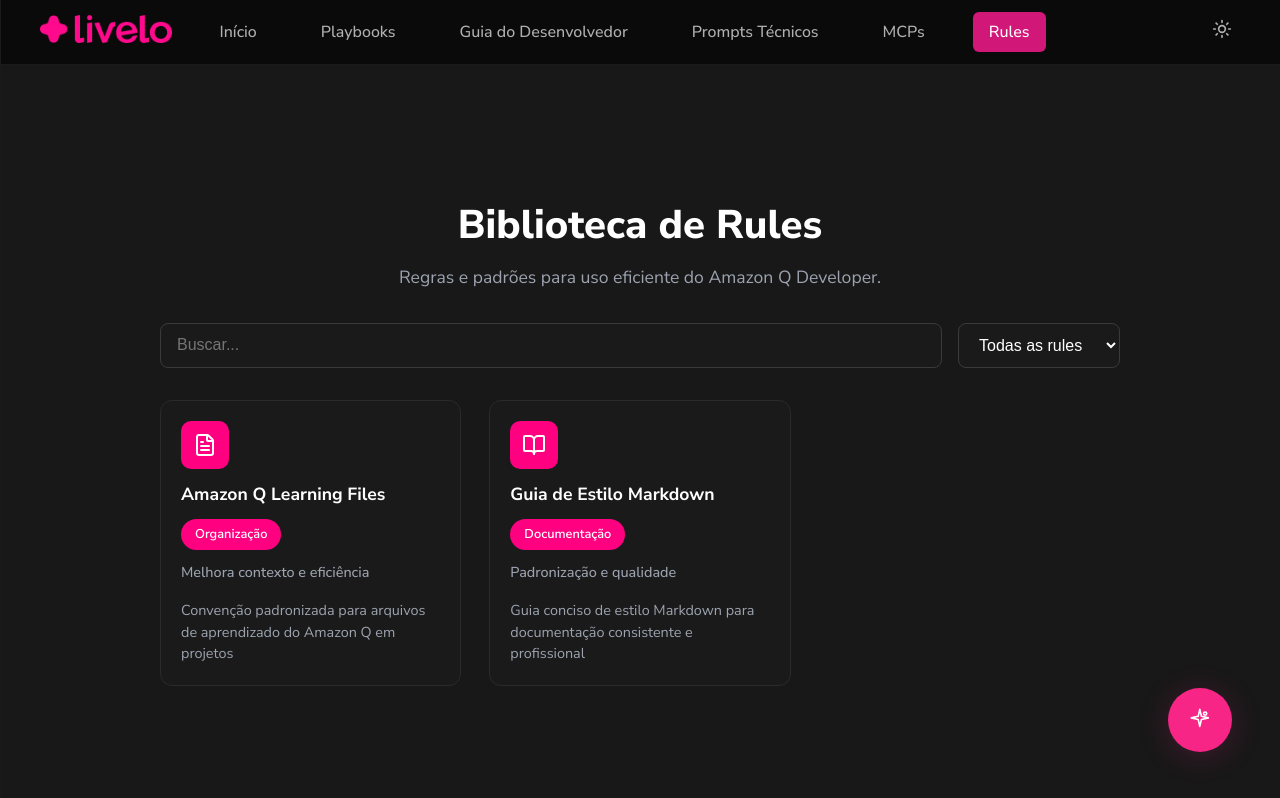
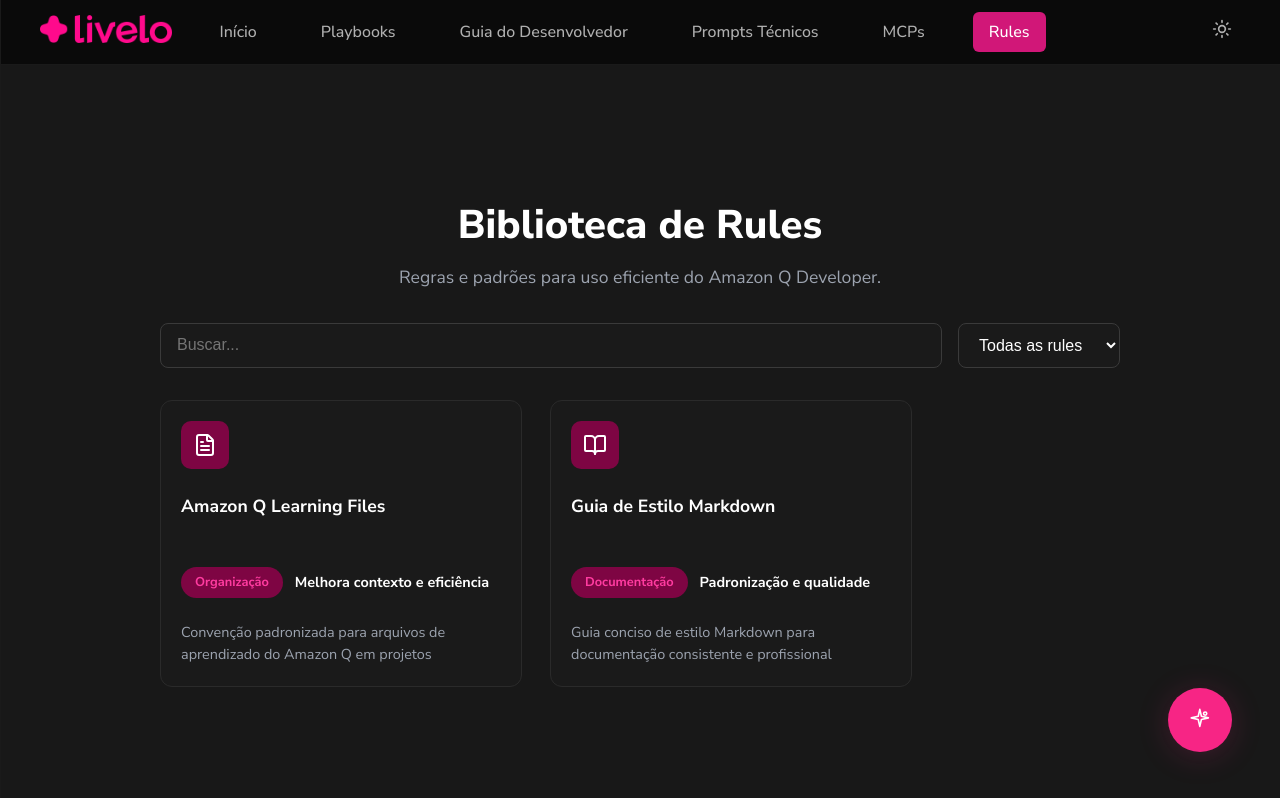
Before and after one commit to MarianaTeixeira-compasso/projeto_livelo, a React (Vite) app: page /rules in a window 1280 px wide. Shown: the top 798 px of the page. Built offline with nearby package versions, Linux system fonts and the light colour scheme.

Commit message:
Atualiza versão do projeto conforme último estado

```diff
--- a/src/components/PlaybookCard/PlaybookCard.scss
+++ b/src/components/PlaybookCard/PlaybookCard.scss
@@ -163,6 +163,9 @@
       color: #9ca3af;
     }
 
+    .playbook-icon {
+      background: #7E0543 !important;
+    }
     .playbook-tags {
       .playbook-tag {
         background: #2a2a2a;
@@ -170,8 +173,15 @@
         border-color: #3a3a3a;
 
         &.playbook-tag-highlight {
-          background: #ff0080 !important;
-          color: #7E0543;
+          background: #7E0543 !important;
+          color: #FF3BA0 !important;
+          font-weight: 700 !important;
+          border-color: transparent;
+        }
+
+        &.playbook-tag-owner {
+          background: #7E0543 !important;
+          color: #FF3BA0 !important;
           font-weight: 700 !important;
           border-color: transparent;
         }
--- a/src/components/PromptCard/PromptCard.scss
+++ b/src/components/PromptCard/PromptCard.scss
@@ -18,7 +18,7 @@
   }
 
   .prompt-icon {
-    background: #ff3ba0;
+    background: linear-gradient(135deg, #FF0080 0%, #FF3BA0 100%);
     color: #fff;
     width: 48px;
     height: 48px;
@@ -44,8 +44,8 @@
     align-items: center;
 
     .prompt-badge {
-      background: #ff3ba0;
-      color: #8b0048;
+      background: linear-gradient(135deg, #FF0080 0%, #FF3BA0 100%);
+      color: #7E0543;
       border-radius: 20px;
       padding: 5px 12px;
       font-size: 0.72rem;
@@ -85,5 +85,36 @@
     .prompt-desc {
       color: #9ca3af;
     }
+
+    .prompt-icon {
+      background: #7E0543 !important;
+    }
+    .prompt-tags {
+      .prompt-tag {
+        background: #2a2a2a;
+        color: #9ca3af;
+        border-color: #3a3a3a;
+
+        &.prompt-tag-highlight {
+          background: #7E0543 !important;
+          color: #FF3BA0 !important;
+          font-weight: 700 !important;
+          border-color: transparent;
+        }
+
+        &.prompt-tag-owner {
+          background: #7E0543 !important;
+          color: #FF3BA0 !important;
+          font-weight: 700 !important;
+          border-color: transparent;
+        }
+
+        &.prompt-tag-easy {
+          background: #2a2a2a !important;
+          color: #9ca3af !important;
+          border: none !important;
+        }
+      }
+    }
   }
 }
--- a/src/components/RuleCard/RuleCard.scss
+++ b/src/components/RuleCard/RuleCard.scss
@@ -3,6 +3,9 @@
   border: 1px solid #e5e7eb;
   border-radius: 12px;
   padding: 20px;
+  width: 320px;
+  min-height: 220px;
+  max-width: 100%;
   transition: all 0.3s ease;
   cursor: pointer;
   text-align: left;
@@ -17,17 +20,17 @@
     width: 48px;
     height: 48px;
     border-radius: 10px;
-    background: #ff0080;
+    background: linear-gradient(135deg, #FF0080 0%, #FF3BA0 100%);
     display: flex;
     align-items: center;
     justify-content: center;
     font-size: 1.5rem;
     color: #fff;
-    margin-bottom: 12px;
+    margin-bottom: 24px;
   }
 
   .rule-title {
-    margin: 0 0 12px 0;
+    margin: 0 0 48px 0;
     font-size: 1.1rem;
     font-weight: 700;
     color: #111827;
@@ -38,11 +41,11 @@
     gap: 12px;
     flex-wrap: wrap;
     align-items: center;
-    margin-bottom: 16px;
+    margin-bottom: 24px;
 
     .rule-tag {
-      background: #ff0080;
-      color: #fff;
+      background: linear-gradient(135deg, #FF0080 0%, #FF3BA0 100%);
+      color: #7E0543;
       border-radius: 999px;
       padding: 6px 14px;
       font-size: 0.8rem;
@@ -52,7 +55,7 @@
     span:not(.rule-tag) {
       color: #111827;
       font-size: 0.9rem;
-      font-weight: 500;
+      font-weight: 700;
     }
   }
 
@@ -75,10 +78,21 @@
       color: #fff;
     }
 
-    .rule-tags span:not(.rule-tag) {
-      color: #9ca3af;
+    .rule-icon {
+      background: #7E0543 !important;
     }
-
+    .rule-tags {
+      .rule-tag {
+        background: #7E0543 !important;
+        color: #FF3BA0 !important;
+        font-weight: 700 !important;
+        border-color: transparent;
+      }
+      span:not(.rule-tag) {
+        color: #fff;
+        font-weight: 700;
+      }
+    }
     .rule-desc {
       color: #9ca3af;
     }
--- a/src/components/RuleModal/RuleModal.scss
+++ b/src/components/RuleModal/RuleModal.scss
@@ -1,3 +1,7 @@
+// Aba selecionada rosa
+.modal-tab.active {
+  color: #FF0080 !important;
+}
 .rule-content {
   .modal-section {
     margin-bottom: 28px;
--- a/src/components/RuleModal/RuleModal.tsx
+++ b/src/components/RuleModal/RuleModal.tsx
@@ -76,7 +76,7 @@
           {modalTab === 'rule' ? (
             <>
               <div className="user-stories-bg prompt-base-block">
-                <h3>📖 {rule.title}</h3>
+                <h3>📚 {rule.title}</h3>
                 <p>{rule.details.subtitle}</p>
 
                 <div className="rule-content">
@@ -84,7 +84,7 @@
                     const lines = section.split('\n').filter((l: string) => l.trim());
                     if (lines.length === 0) return null;
 
-                    if (idx === 0 && lines.length <= 2 && (lines[0].includes('Guia de Estilo Markdown') || lines[0].includes('Amazon Q Learning Files') || lines[0].match(/^📖/))) {
+                    if (idx === 0 && lines.length <= 2 && (lines[0].includes('Guia de Estilo Markdown') || lines[0].includes('Amazon Q Learning Files') || lines[0].match(/^📚/))) {
                       return null;
                     }
 
```
